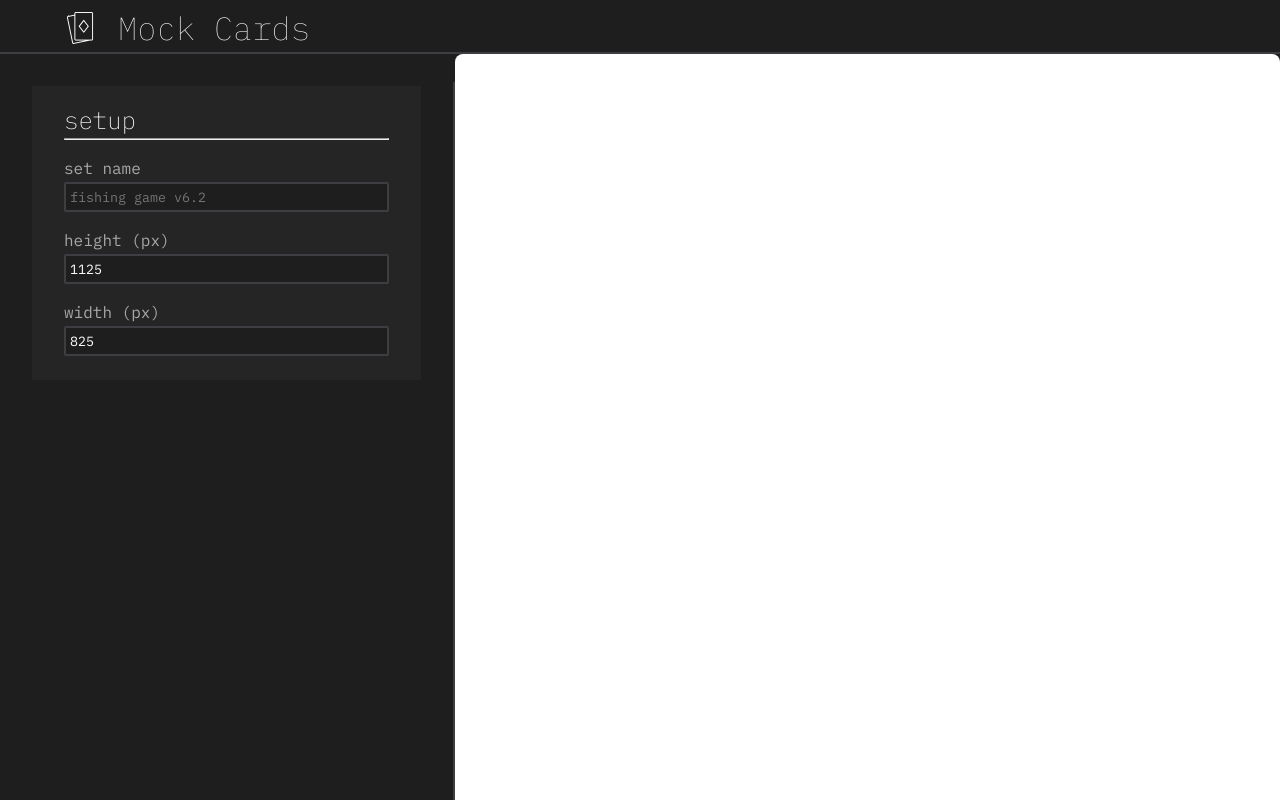
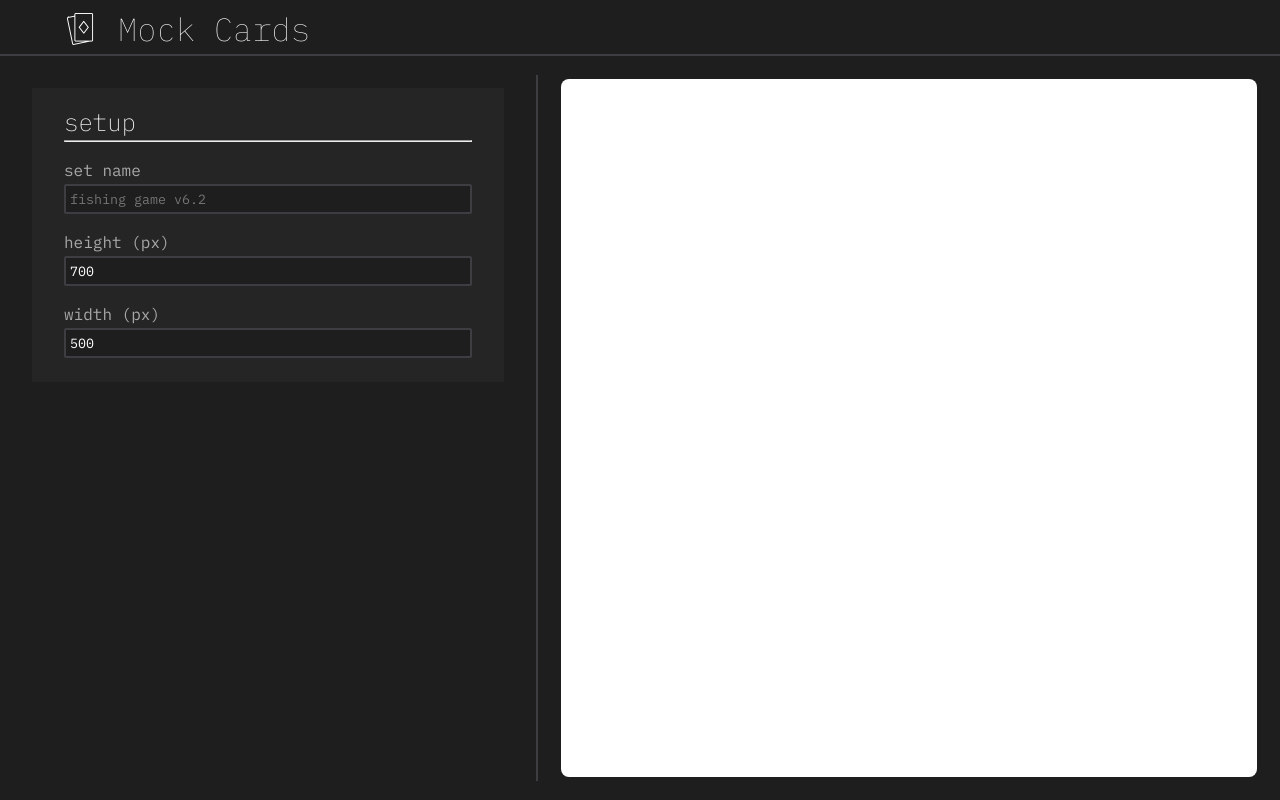
Before and after one commit to jubbers/card-mocks, a React (Vite) app: page / in a window 1280 px wide. Shown: the top 800 px of the page. Built offline with nearby package versions, Linux system fonts and the light colour scheme.

Commit message:
feat: Working on properly scaling card to window size

```diff
--- a/src/App.tsx
+++ b/src/App.tsx
@@ -31,8 +31,8 @@ const draw = (ctx: CanvasRenderingContext2D) => {
 
 export default () => {
   const [form, setForm] = React.useState<CardForm>({
-    height: 1125,
-    width: 825,
+    height: 700,
+    width: 500,
     backgroundColor: '#FFFFFF',
     setName: '',
   });
@@ -47,7 +47,8 @@ export default () => {
       <Divider />
       <Canvas
         form={form}
-        draw={draw} />
+        draw={draw}
+        padding={24} />
     </Body>
   </Root>
 )};
--- a/src/components/Canvas/Canvas.tsx
+++ b/src/components/Canvas/Canvas.tsx
@@ -1,11 +1,12 @@
 import * as React from 'react';
 import { useRef, useEffect } from 'react';
 import styled from 'styled-components';
-import { CardForm } from '~types';
+import { CardForm, Vector2D } from '~types';
 
 interface CanvasProps {
   form: CardForm;
   draw: (context: CanvasRenderingContext2D) => void;
+  padding: number;
 }
 
 const CanvasContainer = styled.div`
@@ -14,12 +15,31 @@ const CanvasContainer = styled.div`
   width: 100%;
   justify-content: center;
   align-items: center;
+  padding: 23px;
 `
 
-const Canvas = ({form, draw}: CanvasProps): JSX.Element => {
+const Canvas = ({form, draw, padding}: CanvasProps): JSX.Element => {
   const canvas = useRef<HTMLCanvasElement>(null);
+  const container = useRef<HTMLDivElement>(null);
+
   const render = () => {
     if (!canvas.current) throw new Error("Invalid canvas context");
+    if (!container.current) throw new Error("Invalid canvas container context");
+
+    // TODO: Add support for if card is too wide
+    // If card is too tall, scale to fit
+    const maxCardHeight = container.current!.clientHeight - (padding * 2);
+    console.log(maxCardHeight);
+    if (form.height > maxCardHeight) {
+      console.log(`Height: ${form.height}`);
+      console.log(`Max H:  ${maxCardHeight}`);
+      const aspectRatioShift = maxCardHeight / form.height;
+
+      canvas.current!.height = maxCardHeight;
+      canvas.current!.width = maxCardHeight * aspectRatioShift;
+    }
+
+    // Draw to scaled canvas
     draw(canvas.current.getContext('2d') as CanvasRenderingContext2D);
   }
 
@@ -27,10 +47,10 @@ const Canvas = ({form, draw}: CanvasProps): JSX.Element => {
     render();
     window.addEventListener('resize', render);
     return () => window.removeEventListener('resize', render)
-  })
+  });
 
   return(
-    <CanvasContainer>
+    <CanvasContainer ref={container}>
       <canvas
         ref={canvas}
         height={form.height}
```
Also changed, not shown: src/types.d.ts (+6 -1 lines).
